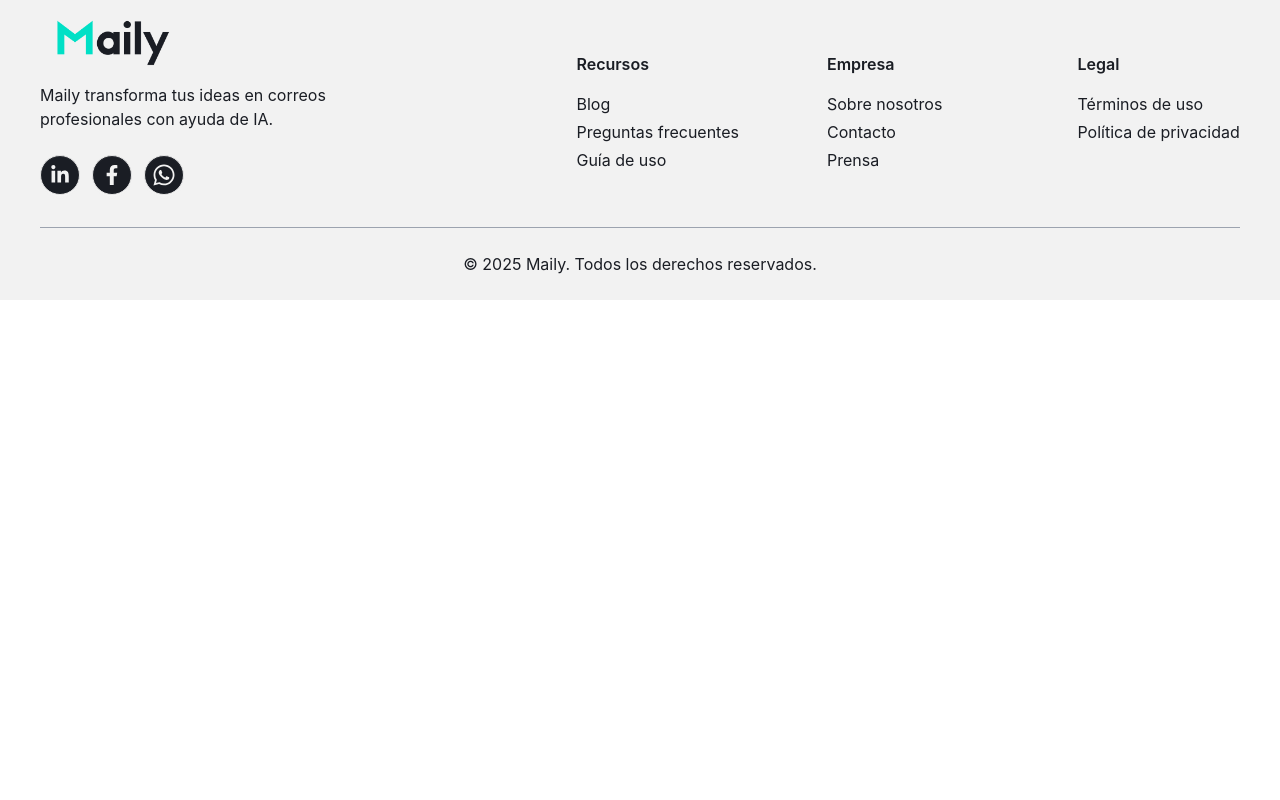
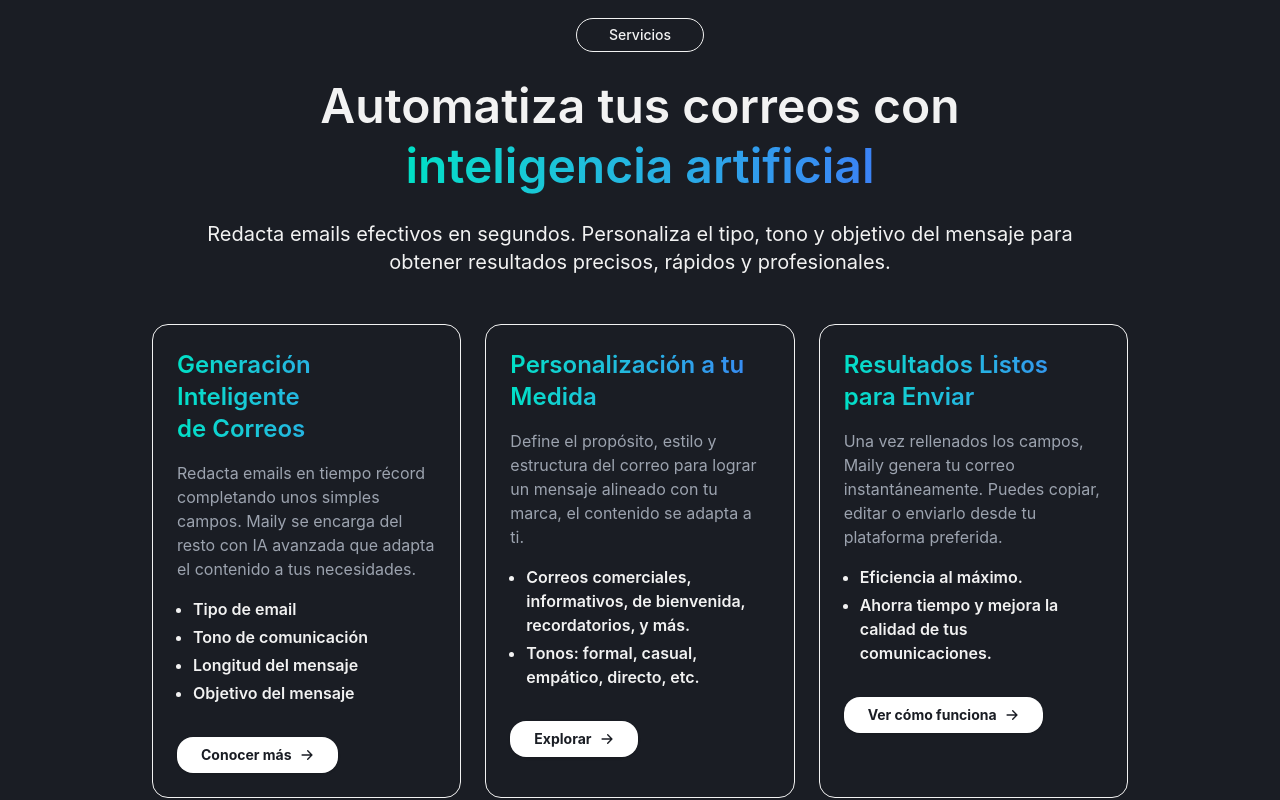
Before and after one commit to LuiangDev/express-team12, a React (Vite) app in the folder client/: page / in a window 1280 px wide. Shown: the part 820-1620 px from the top of the page. Before the commit the page ends 1120 px from the top, so only its background shows below. Built offline with nearby package versions, Linux system fonts and the light colour scheme.

Commit message:
Add section services and styles

```diff
--- /dev/null
+++ b/client/src/components/Services.tsx
@@ -0,0 +1,85 @@
+import { HiArrowRight } from "react-icons/hi";
+
+export default function Services() {
+  return (
+    <section id="servicios" className="bg-primary text-[var(--color-quinary)] px-6 py-16">
+      <div className="max-w-6xl mx-auto text-center space-y-8">
+        {/* Encabezado */}
+        <div className="space-y-6">
+          <div className="inline-block px-8 py-1.5 text-sm font-medium rounded-full border border-[var(--color-quinary)]">
+            Servicios
+          </div>
+          <h2 className="text-3xl md:text-5xl font-semibold leading-tight">
+            Automatiza tus correos con{" "} <br></br>
+            <span className="text-transparent bg-gradient-to-r from-[var(--color-secondary)] to-[var(--color-tertiary)] bg-clip-text">
+              inteligencia artificial
+            </span>
+          </h2>
+          <p className="text-[var(--color-quinary)] text-base md:text-xl font-normal max-w-4xl mx-auto">
+            Redacta emails efectivos en segundos. Personaliza el tipo, tono y objetivo del mensaje para obtener resultados precisos, rápidos y profesionales.
+          </p>
+        </div>
+
+        {/* Tarjetas */}
+        <div className="grid grid-cols-1 md:grid-cols-3 gap-6 mt-12 text-left">
+          {/* Tarjeta 1 */}
+          <div className="border border-[var(--color-quinary)] rounded-2xl p-6 space-y-4">
+            <h3 className="text-2xl font-semibold text-transparent bg-gradient-to-r from-[var(--color-secondary)] to-[var(--color-tertiary)] bg-clip-text">
+              Generación Inteligente <br /> de Correos
+            </h3>
+            <p className="text-base font-normal text-[var(--color-quaternary)]">
+              Redacta emails en tiempo récord completando unos simples campos.
+              Maily se encarga del resto con IA avanzada que adapta el contenido
+              a tus necesidades.
+            </p>
+            <ul className="text-base font-semibold list-disc pl-4 space-y-1">
+              <li>Tipo de email</li>
+              <li>Tono de comunicación</li>
+              <li>Longitud del mensaje</li>
+              <li>Objetivo del mensaje</li>
+            </ul>
+            <button className="mt-4 cursor-pointer inline-flex items-center text-sm font-bold bg-white text-primary px-6 py-2 rounded-2xl shadow-sm hover:opacity-90 transition">
+              Conocer más <HiArrowRight className="ml-2" />
+            </button>
+          </div>
+
+          {/* Tarjeta 2 (ACTIVA) */}
+          <div className="border border-[var(--color-quinary)] rounded-2xl p-6 space-y-4">
+            <h3 className="text-2xl font-semibold text-transparent bg-gradient-to-r from-[var(--color-secondary)] to-[var(--color-tertiary)] bg-clip-text">
+              Personalización a tu <br /> Medida
+            </h3>
+            <p className="text-base font-normal text-[var(--color-quaternary)]">
+              Define el propósito, estilo y estructura del correo para lograr un
+              mensaje alineado con tu marca, el contenido se adapta a ti.
+            </p>
+            <ul className="text-base font-semibold list-disc pl-4 space-y-1">
+              <li>Correos comerciales, informativos, de bienvenida, recordatorios, y más.</li>
+              <li>Tonos: formal, casual, empático, directo, etc.</li>
+            </ul>
+            <button className="mt-4 cursor-pointer inline-flex items-center text-sm font-bold bg-white text-primary px-6 py-2 rounded-2xl shadow-sm hover:opacity-90 transition">
+              Explorar <HiArrowRight className="ml-2" />
+            </button>
+          </div>
+
+          {/* Tarjeta 3 */}
+          <div className="border border-[var(--color-quinary)] rounded-2xl p-6 space-y-4">
+            <h3 className="text-2xl font-semibold text-transparent bg-gradient-to-r from-[var(--color-secondary)] to-[var(--color-tertiary)] bg-clip-text">
+              Resultados Listos <br /> para Enviar
+            </h3>
+            <p className="text-base font-normal text-[var(--color-quaternary)]">
+              Una vez rellenados los campos, Maily genera tu correo instantáneamente.
+              Puedes copiar, editar o enviarlo desde tu plataforma preferida.
+            </p>
+            <ul className="text-base font-semibold list-disc pl-4 space-y-1">
+              <li>Eficiencia al máximo.</li>
+              <li>Ahorra tiempo y mejora la calidad de tus comunicaciones.</li>
+            </ul>
+            <button className="mt-4 cursor-pointer inline-flex items-center text-sm font-bold bg-white text-primary px-6 py-2 rounded-2xl shadow-sm hover:opacity-90 transition">
+              Ver cómo funciona <HiArrowRight className="ml-2" />
+            </button>
+          </div>
+        </div>
+      </div>
+    </section>
+  );
+}
--- a/client/src/pages/Home.tsx
+++ b/client/src/pages/Home.tsx
@@ -1,6 +1,7 @@
 import Navbar from "../components/Navbar";
 import Hero from "../components/Hero";
 import Footer from "../components/Footer";
+import Services from "../components/Services";
 
 export default function Home() {
   return (
@@ -10,6 +11,9 @@ export default function Home() {
         <div className="flex flex-1 items-center justify-center">
           <Hero />
         </div>
+        <div className="flex flex-1 items-center justify-center">
+        <Services />
+        </div>
       </div>
       <div className="w-full">
         <Footer />
```
